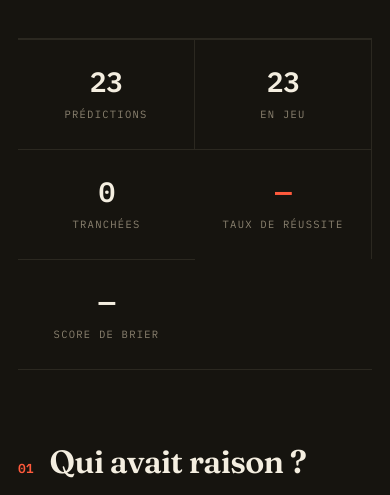
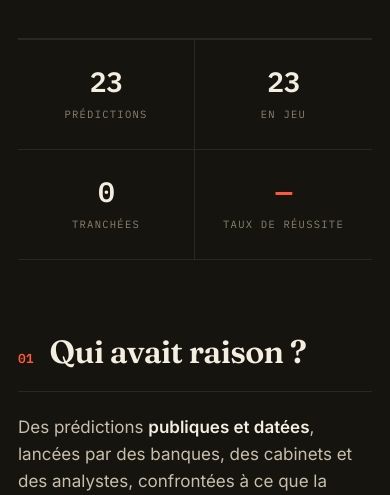
Before and after one commit to Jordan-Bourillot/oracle-triskell, a website: page public/index.html in a window 390 px wide. Shown: the part 594-1089 px from the top of the page. Drawn offline with Linux system fonts and the light colour scheme.

Commit message:
En-tete : retrait du 'score de Brier' (jargon + vide), palmares a 4 chiffres clairs

```diff
--- a/public/app.js
+++ b/public/app.js
@@ -127,7 +127,6 @@ function renderScore() {
   animateCount($("#s-pending"), STATE.preds.length - res.length);
   animateCount($("#s-resolved"), res.length);
   $("#s-rate").textContent = res.length ? Math.round((wins / res.length) * 100) + " %" : "—";
-  $("#s-brier").textContent = res.length ? (res.reduce((a, p) => a + (p.probability / 100 - p.result.hit) ** 2, 0) / res.length).toFixed(3).replace(".", ",") : "—";
 }
 
 /* ---------- calibration (épurée) ---------- */
--- a/public/index.html
+++ b/public/index.html
@@ -64,7 +64,6 @@
         <div class="stat"><span class="stat-num" id="s-pending">0</span><span class="stat-lbl">en jeu</span></div>
         <div class="stat"><span class="stat-num" id="s-resolved">0</span><span class="stat-lbl">tranchées</span></div>
         <div class="stat"><span class="stat-num accent" id="s-rate">—</span><span class="stat-lbl">taux de réussite</span></div>
-        <div class="stat"><span class="stat-num" id="s-brier">—</span><span class="stat-lbl">score de Brier</span></div>
       </section>
 
       <!-- QUI AVAIT RAISON -->
--- a/public/styles.css
+++ b/public/styles.css
@@ -49,7 +49,7 @@ a { color: var(--accent); text-underline-offset: 2px; }
 .updated { font-family: var(--mono); font-size: 11.5px; color: var(--muted); margin: 26px 0 0; }
 
 /* ---------- PALMARÈS ---------- */
-.band { display: grid; grid-template-columns: repeat(5, 1fr); border-bottom: 1px solid var(--line); }
+.band { display: grid; grid-template-columns: repeat(4, 1fr); border-bottom: 1px solid var(--line); }
 .stat { padding: 28px 14px 26px; text-align: center; border-right: 1px solid var(--line); }
 .stat:last-child { border-right: 0; }
 .stat-num { display: block; font-family: var(--mono); font-weight: 600; font-size: clamp(28px, 4.4vw, 46px); line-height: 1; color: var(--bone); letter-spacing: -0.02em; font-variant-numeric: tabular-nums; }
@@ -145,9 +145,9 @@ a { color: var(--accent); text-underline-offset: 2px; }
   .hero { grid-template-columns: 1fr; gap: 30px; }
   .hero-live { justify-content: flex-start; }
   .nextbox { max-width: none; }
-  .band { grid-template-columns: repeat(3, 1fr); }
-  .stat:nth-child(3) { border-right: 0; }
-  .stat:nth-child(4), .stat:nth-child(5) { border-top: 1px solid var(--line); }
+  .band { grid-template-columns: repeat(2, 1fr); }
+  .stat:nth-child(2n) { border-right: 0; }
+  .stat:nth-child(n + 3) { border-top: 1px solid var(--line); }
   .calib-wrap, .calib-wrap.is-empty { grid-template-columns: 1fr; gap: 22px; }
   .calib-plot, .calib-wrap.is-empty .calib-plot { max-width: 380px; margin: 0 auto; }
   .method-grid { grid-template-columns: 1fr; }
```
